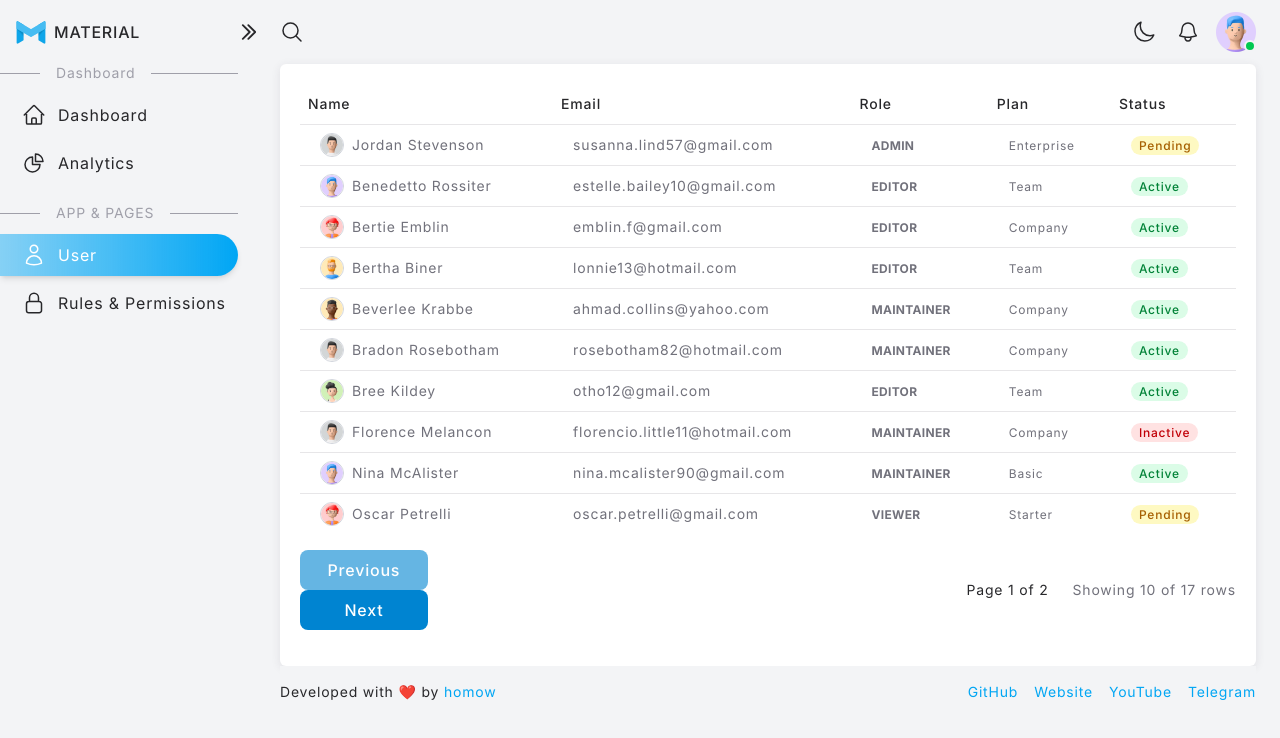
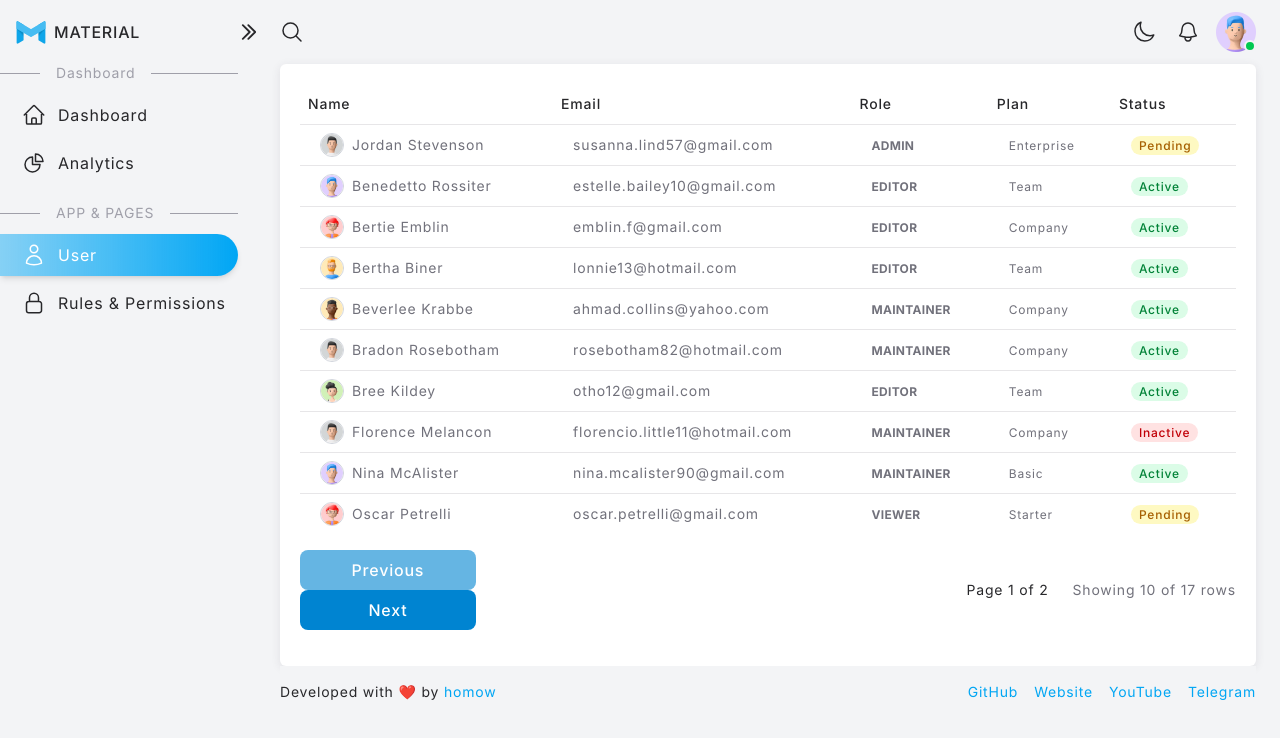
Before and after one commit to homow/dashboard-panel, a React (Vite) app: page /user in a window 1280 px wide. Shown: the top 738 px of the page. Built offline with nearby package versions, Linux system fonts and the light colour scheme.

Commit message:
fix: Button padding

```diff
--- a/src/components/ui/Button.jsx
+++ b/src/components/ui/Button.jsx
@@ -6,7 +6,7 @@ export default function Button({text = "Click", onClick, type = "button", classN
             type={type}
             onClick={onClick}
             className={cn(
-                "w-full bg-sky-600 hover:bg-sky-700 active:bg-sky-700 text-white py-2 rounded-lg transition font-medium cursor-pointer text-sm xs:text-base",
+                "w-full bg-sky-600 hover:bg-sky-700 active:bg-sky-700 text-white py-2 px-3 rounded-lg transition font-medium cursor-pointer text-sm xs:text-base",
                 disabled && "opacity-60 cursor-not-allowed",
                 className
             )}
```
